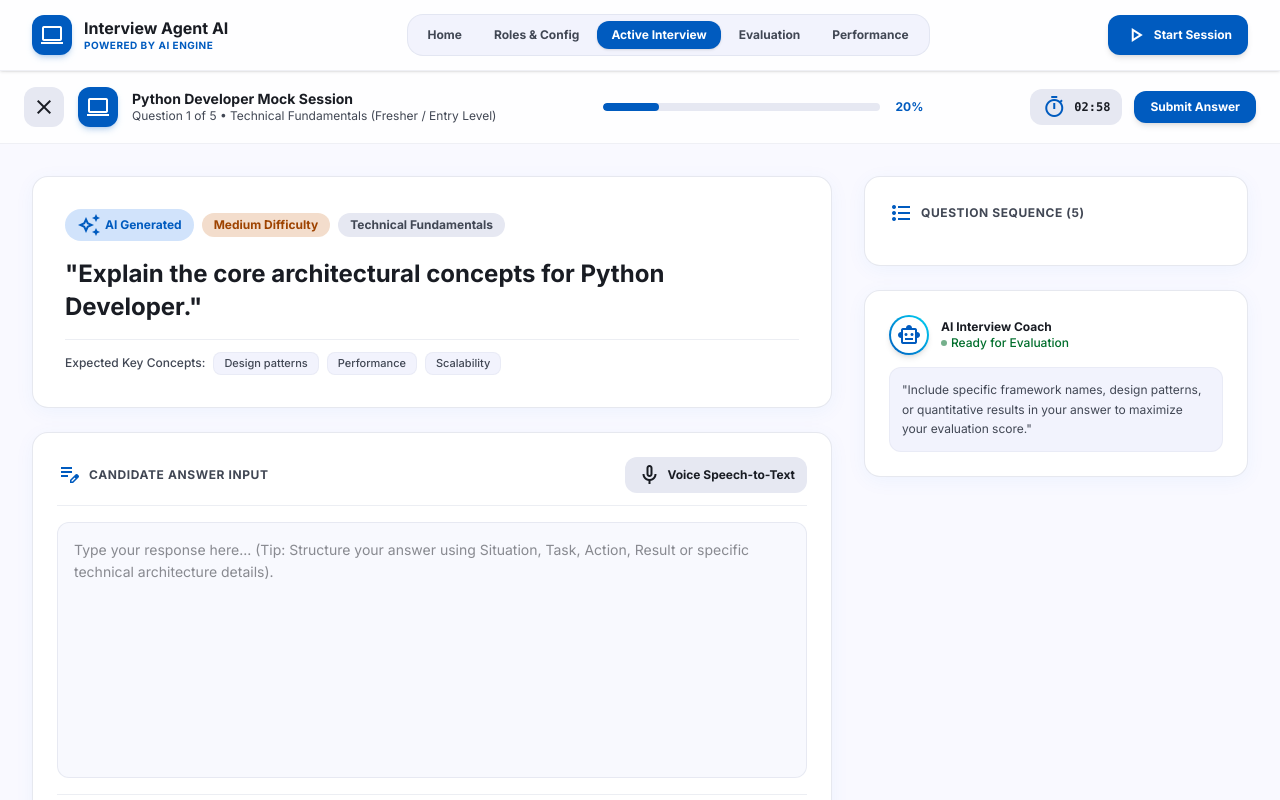
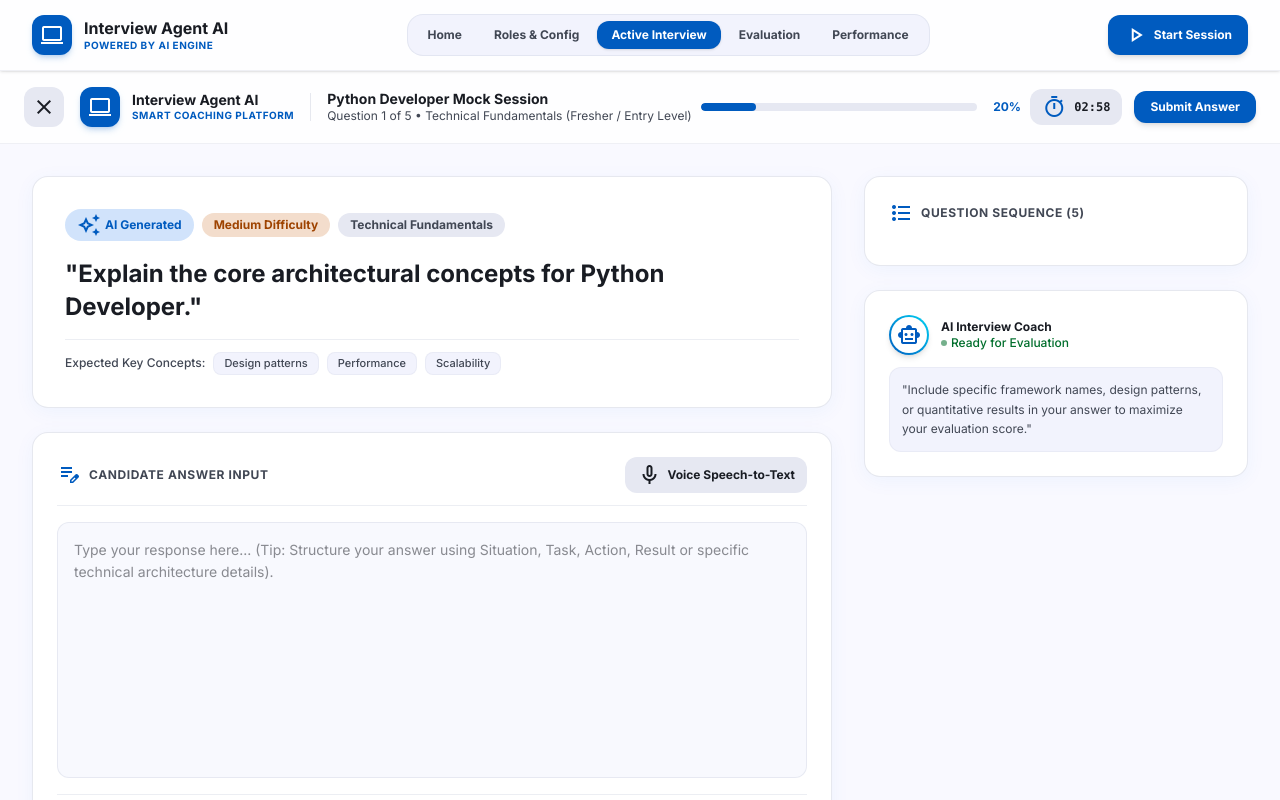
Before and after one commit to bikram73/Interview_Agent_AI, a React (Vite) app: page / in a window 1280 px wide. Both pictures are taken after a click on the button "Active Interview". Shown: the top 800 px of the page. Built offline with nearby package versions, Linux system fonts and the light colour scheme.

Commit message:
first commit

```diff
--- a/index.html
+++ b/index.html
@@ -4,6 +4,7 @@
     <meta charset="UTF-8" />
     <meta name="viewport" content="width=device-width, initial-scale=1.0" />
     <title>Interview Agent AI | Master Your Career</title>
+    <link rel="icon" type="image/svg+xml" href="/logo.svg" />
     <link rel="preconnect" href="https://fonts.googleapis.com">
     <link rel="preconnect" href="https://fonts.gstatic.com" crossorigin>
     <link href="https://fonts.googleapis.com/css2?family=Inter:ital,opsz,wght@0,14..32,100..900;1,14..32,100..900&family=Plus+Jakarta+Sans:ital,wght@0,200..800;1,200..800&display=swap" rel="stylesheet">
--- a/src/components/EvaluationView.tsx
+++ b/src/components/EvaluationView.tsx
@@ -45,32 +45,32 @@ export const EvaluationView: React.FC<EvaluationViewProps> = ({
     <div className="min-h-screen bg-surface text-on-surface flex flex-col pb-28">
       {/* Top Header */}
       <header className="glass-header sticky top-0 z-20 px-6 py-4 flex items-center justify-between border-b border-outline-variant/40">
-        <div className="flex items-center gap-3.5">
-          <button
-            onClick={() => onNavigate('session')}
-            className="w-10 h-10 rounded-xl bg-surface-container-high hover:bg-surface-container-highest flex items-center justify-center transition-colors cursor-pointer shrink-0"
-            title="Back to Session"
-          >
-            <span className="material-symbols-outlined text-on-surface">arrow_back</span>
-          </button>
-
-          {/* App Logo in Title */}
+        <div className="flex items-center gap-3 sm:gap-4">
+          {/* Brand Logo Component */}
           <div
             onClick={() => onNavigate('landing')}
-            className="w-10 h-10 rounded-xl bg-primary text-on-primary flex items-center justify-center font-bold shadow-md shadow-primary/20 shrink-0 cursor-pointer hover:scale-105 transition-transform"
-            title="Interview Agent AI"
+            className="flex items-center gap-3 cursor-pointer group shrink-0"
+            title="Interview Agent AI Home"
           >
-            <span className="material-symbols-outlined text-xl">computer</span>
+            <div className="w-10 h-10 rounded-xl bg-primary text-on-primary flex items-center justify-center font-bold shadow-md shadow-primary/20 group-hover:scale-105 transition-transform">
+              <span className="material-symbols-outlined text-xl">computer</span>
+            </div>
+            <div className="hidden sm:block">
+              <div className="font-bold font-display text-sm text-on-surface leading-tight">
+                Interview Agent AI
+              </div>
+              <div className="text-[10px] text-primary font-bold uppercase tracking-wider">
+                Smart Coaching Platform
+              </div>
+            </div>
           </div>
 
+          <div className="h-7 w-px bg-outline-variant/40 hidden sm:block" />
+
           <div>
-            <div className="text-xs text-primary font-bold flex items-center gap-1.5">
-              <span>Interview Agent AI</span>
-              <span className="text-on-surface-variant">•</span>
-              <span className="text-on-surface-variant font-medium">Answer Evaluation</span>
-            </div>
-            <h1 className="text-lg font-bold font-display text-on-surface leading-tight">
-              Question {currentQuestionIndex + 1} of {totalQuestions}: <span className="text-xs font-normal text-on-surface-variant">{question?.category || 'Evaluation'}</span>
+            <div className="text-xs text-primary font-bold">Answer Evaluation Report</div>
+            <h1 className="text-base sm:text-lg font-bold font-display text-on-surface leading-tight">
+              Question {currentQuestionIndex + 1} of {totalQuestions} <span className="text-xs font-normal text-on-surface-variant">• {question?.category || 'Evaluation'}</span>
             </h1>
           </div>
         </div>
--- a/src/components/PerformanceView.tsx
+++ b/src/components/PerformanceView.tsx
@@ -140,31 +140,31 @@ export const PerformanceView: React.FC<PerformanceViewProps> = ({
     <div className="min-h-screen bg-surface text-on-surface flex flex-col pb-24">
       {/* Top Header */}
       <header className="glass-header sticky top-0 z-20 px-6 py-4 flex items-center justify-between border-b border-outline-variant/40">
-        <div className="flex items-center gap-3.5">
-          <button
-            onClick={() => onNavigate('landing')}
-            className="w-10 h-10 rounded-xl bg-surface-container-high hover:bg-surface-container-highest flex items-center justify-center transition-colors cursor-pointer shrink-0"
-            title="Home"
-          >
-            <span className="material-symbols-outlined text-on-surface">home</span>
-          </button>
-
-          {/* App Logo in Title */}
+        <div className="flex items-center gap-3 sm:gap-4">
+          {/* Brand Logo Component */}
           <div
             onClick={() => onNavigate('landing')}
-            className="w-10 h-10 rounded-xl bg-primary text-on-primary flex items-center justify-center font-bold shadow-md shadow-primary/20 shrink-0 cursor-pointer hover:scale-105 transition-transform"
-            title="Interview Agent AI"
+            className="flex items-center gap-3 cursor-pointer group shrink-0"
+            title="Interview Agent AI Home"
           >
-            <span className="material-symbols-outlined text-xl">computer</span>
+            <div className="w-10 h-10 rounded-xl bg-primary text-on-primary flex items-center justify-center font-bold shadow-md shadow-primary/20 group-hover:scale-105 transition-transform">
+              <span className="material-symbols-outlined text-xl">computer</span>
+            </div>
+            <div className="hidden sm:block">
+              <div className="font-bold font-display text-sm text-on-surface leading-tight">
+                Interview Agent AI
+              </div>
+              <div className="text-[10px] text-primary font-bold uppercase tracking-wider">
+                Smart Coaching Platform
+              </div>
+            </div>
           </div>
 
+          <div className="h-7 w-px bg-outline-variant/40 hidden sm:block" />
+
           <div>
-            <div className="text-xs text-primary font-bold flex items-center gap-1.5">
-              <span>Interview Agent AI</span>
-              <span className="text-on-surface-variant">•</span>
-              <span className="text-on-surface-variant font-medium">Final Candidate Report</span>
-            </div>
-            <h1 className="text-lg font-bold font-display text-on-surface leading-tight">
+            <div className="text-xs text-primary font-bold">Final Candidate Report</div>
+            <h1 className="text-base sm:text-lg font-bold font-display text-on-surface leading-tight">
               {roleTitle} <span className="text-xs font-normal text-on-surface-variant">• {experienceLevel}</span>
             </h1>
           </div>
--- a/src/components/SessionView.tsx
+++ b/src/components/SessionView.tsx
@@ -117,7 +117,8 @@ export const SessionView: React.FC<SessionViewProps> = ({
     <div className="min-h-screen bg-surface text-on-surface flex flex-col">
       {/* Top Header & Progress */}
       <header className="glass-header sticky top-0 z-20 px-6 py-4 flex items-center justify-between border-b border-outline-variant/40">
-        <div className="flex items-center gap-3.5">
+        <div className="flex items-center gap-3 sm:gap-4">
+          {/* Exit / Home Button */}
           <button
             onClick={() => onNavigate('roles')}
             className="w-10 h-10 rounded-xl bg-surface-container-high hover:bg-surface-container-highest flex items-center justify-center transition-colors cursor-pointer shrink-0"
@@ -126,14 +127,26 @@ export const SessionView: React.FC<SessionViewProps> = ({
             <span className="material-symbols-outlined text-on-surface">close</span>
           </button>
 
-          {/* App Logo in Title */}
+          {/* Brand Logo Component */}
           <div
             onClick={() => onNavigate('landing')}
-            className="w-10 h-10 rounded-xl bg-primary text-on-primary flex items-center justify-center font-bold shadow-md shadow-primary/20 shrink-0 cursor-pointer hover:scale-105 transition-transform"
-            title="Interview Agent AI"
+            className="flex items-center gap-3 cursor-pointer group shrink-0"
+            title="Interview Agent AI Home"
           >
-            <span className="material-symbols-outlined text-xl">computer</span>
+            <div className="w-10 h-10 rounded-xl bg-primary text-on-primary flex items-center justify-center font-bold shadow-md shadow-primary/20 group-hover:scale-105 transition-transform">
+              <span className="material-symbols-outlined text-xl">computer</span>
+            </div>
+            <div className="hidden sm:block">
+              <div className="font-bold font-display text-sm text-on-surface leading-tight">
+                Interview Agent AI
+              </div>
+              <div className="text-[10px] text-primary font-bold uppercase tracking-wider">
+                Smart Coaching Platform
+              </div>
+            </div>
           </div>
+
+          <div className="h-7 w-px bg-outline-variant/40 hidden sm:block" />
 
           <div>
             <div className="font-bold font-display text-sm text-on-surface leading-tight">{roleTitle} Mock Session</div>
```
Also changed, not shown: public/logo.svg (added).
